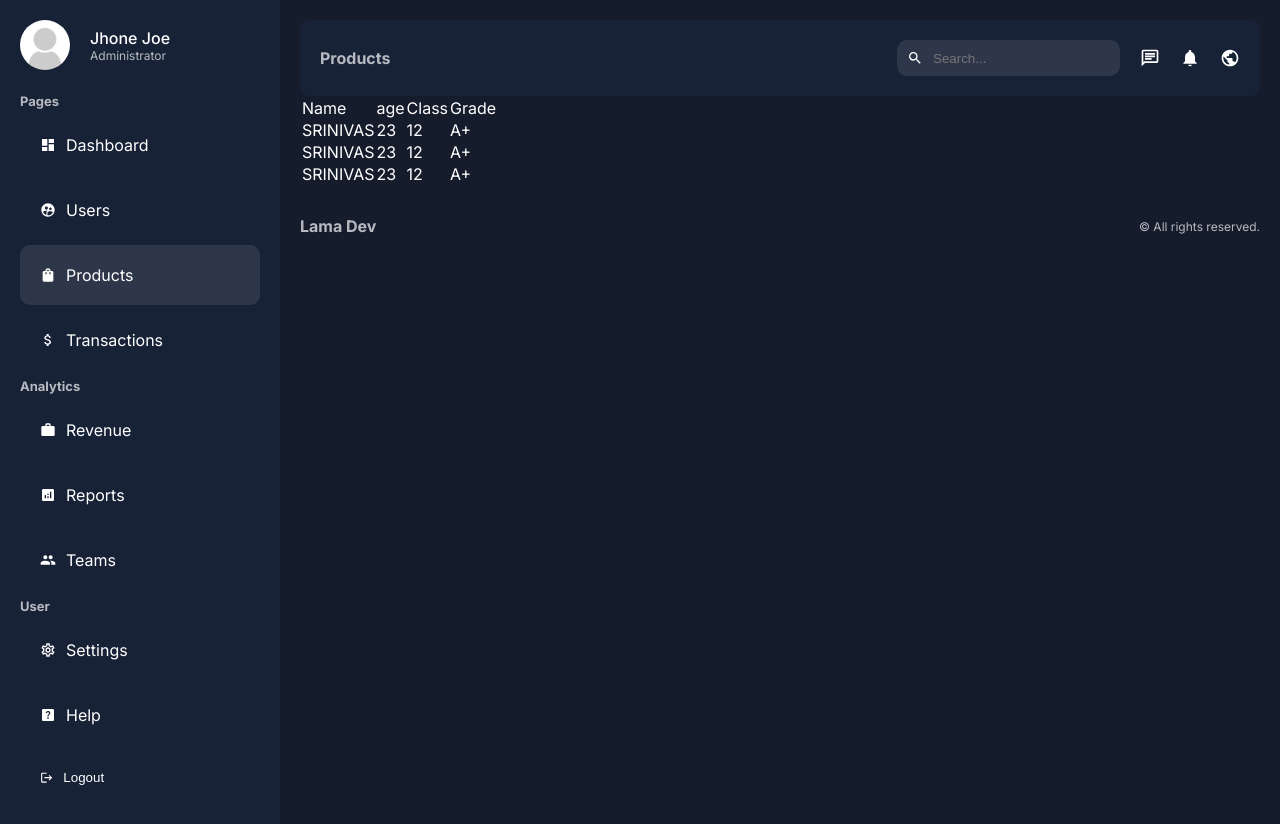
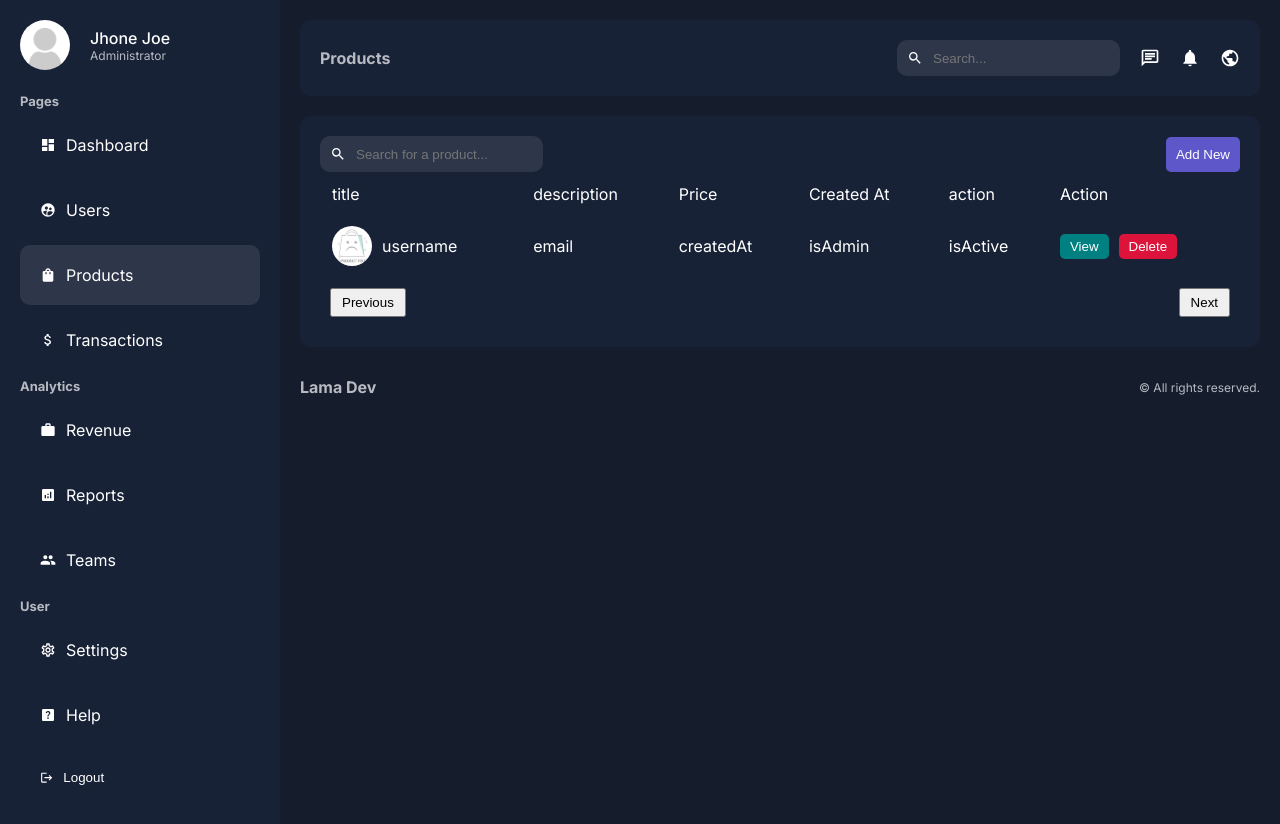
Before and after one commit to KolipakaSrinivas/Nextjs_Admin_Dashboard, a Next.js app: page /dashboard/products in a window 1280 px wide. Shown: the top 824 px of the page. Built offline with nearby package versions, Linux system fonts and the light colour scheme.

Commit message:
created adduserPage and addProduct and its routing

```diff
--- a/src/app/dashboard/products/page.jsx
+++ b/src/app/dashboard/products/page.jsx
@@ -1,38 +1,67 @@
 import React from 'react'
+import styles from '../../ui/dashboard/products/products.module.css'
+import Search from '@/app/ui/dashboard/search/search'
+import Pagination from '@/app/ui/dashboard/pagination/pagination'
+import Image from 'next/image'
+import Link from 'next/link'
 
 function Products() {
   return (
-    <div>
-      <table>
+    <div className={styles.container}>
+    <div className={styles.top}>
+      <Search placeholder="Search for a product..." />
+      <Link href={'/dashboard/products/add'}>
+        <button className={styles.addButton}>Add New</button>
+      </Link>
+    </div>
+    <table className={styles.table}>
       <thead>
         <tr>
-            <td>Name</td>
-            <td>age</td>
-            <td>Class</td>
-            <td>Grade</td>
+          <td>title</td>
+          <td>description</td>
+          <td>Price</td>
+          <td>Created At</td>
+          <td>action</td>
+          <td>Action</td>
         </tr>
       </thead>
       <tbody>
         <tr>
-            <td>SRINIVAS</td>
-            <td>23</td>
-            <td>12</td>
-            <td>A+</td>
-          </tr>
-          <tr>
-            <td>SRINIVAS</td>
-            <td>23</td>
-            <td>12</td>
-            <td>A+</td>
-          </tr>
-          <tr>
-            <td>SRINIVAS</td>
-            <td>23</td>
-            <td>12</td>
-            <td>A+</td>
+          <td>
+            <div className={styles.product}>
+              <Image
+                src={"/noproduct.jpg"}
+                alt=""
+                width={40}
+                height={40}
+                className={styles.productImage}
+              />
+              username
+            </div>
+          </td>
+          <td>email</td>
+          <td>createdAt</td>
+          <td>isAdmin </td>
+          <td>isActive</td>
+          <td>
+            <div className={styles.buttons}>
+              <Link href={'kk'}>
+                <button className={`${styles.button} ${styles.view}`}>
+                  View
+                </button>
+              </Link>
+              <form>
+                <input type="hidden" name="id" />
+                <button className={`${styles.button} ${styles.delete}`}>
+                  Delete
+                </button>
+              </form>
+            </div>
+          </td>
         </tr>
       </tbody>
     </table>
+    <Pagination/>
   </div>
   )
 }
--- a/src/app/dashboard/users/page.jsx
+++ b/src/app/dashboard/users/page.jsx
@@ -1,6 +1,7 @@
 import React from "react";
 import styles from "../../ui/dashboard/users/users.module.css";
 import Search from "@/app/ui/dashboard/search/search";
+import Pagination from "@/app/ui/dashboard/pagination/pagination";
 import Link from "next/link";
 import Image from "next/image";
 
@@ -9,7 +10,7 @@ function UsersPage() {
     <div className={styles.container}>
       <div className={styles.top}>
         <Search placeholder="Search for a user..." />
-        <Link href={'ww'}>
+        <Link href={'/dashboard/users/add'}>
           <button className={styles.addButton}>Add New</button>
         </Link>
       </div>
@@ -60,7 +61,7 @@ function UsersPage() {
           </tr>
         </tbody>
       </table>
-      {/* <Pagination count={count} /> */}
+      <Pagination/>
     </div>
   );
 }
--- /dev/null
+++ b/src/app/ui/dashboard/pagination/Pagination.jsx
@@ -0,0 +1,13 @@
+import React from "react";
+import styles from "./pagination.module.css";
+
+function pagination() {
+  return (
+    <div className={styles.container}>
+      <button className={styles.button}>Previous</button>
+      <button className={styles.button}>Next</button>
+    </div>
+  );
+}
+
+export default pagination;
--- /dev/null
+++ b/src/app/ui/dashboard/pagination/pagination.module.css
@@ -0,0 +1,14 @@
+.container{
+    padding: 10px;
+    display: flex;
+    justify-content: space-between;
+  }
+
+  .button{
+    padding: 5px 10px;
+    cursor: pointer;
+  }
+
+  .button:disabled{
+    cursor: not-allowed;
+  }
--- /dev/null
+++ b/src/app/ui/dashboard/products/addproduct/addproduct.module.css
@@ -0,0 +1,41 @@
+.container {
+    background-color: var(--bgSoft);
+    padding: 20px;
+    border-radius: 10px;
+    margin-top: 20px;
+  }
+
+  .form {
+    display: flex;
+    flex-wrap: wrap;
+    justify-content: space-between;
+  }
+
+  .form input,
+  .form textarea,
+  .form select {
+    padding: 30px;
+    background-color: var(--bg);
+    color: var(--text);
+    border: 2px solid #2e374a;
+    border-radius: 5px;
+    margin-bottom: 30px;
+  }
+
+  .form input, .form select {
+    width: 45%;
+  }
+
+  .form textarea{
+    width: 100%;
+  }
+
+  .form button{
+    width: 100%;
+    padding: 30px;
+    background-color: teal;
+    color: var(--text);
+    border: none;
+    border-radius: 5px;
+    cursor: pointer;
+  }
--- a/src/app/ui/dashboard/products/products.module.css
+++ b/src/app/ui/dashboard/products/products.module.css
@@ -0,0 +1,61 @@
+.container{
+    background-color: var(--bgSoft);
+    padding: 20px;
+    border-radius: 10px;
+    margin-top: 20px;
+  }
+
+  .top{
+    display: flex;
+    align-items: center;
+    justify-content: space-between;
+  }
+
+  .addButton{
+    padding: 10px;
+    background-color: #5d57c9;
+    color: var(--text);
+    border: none;
+    border-radius: 5px;
+    cursor: pointer;
+  }
+
+  .table{
+    width: 100%;
+  }
+
+  .table td{
+    padding: 10px;
+  }
+
+  .product{
+    display: flex;
+    align-items: center;
+    gap: 10px;
+  }
+
+  .productImage{
+    border-radius: 50%;
+    object-fit: cover;
+  }
+
+  .buttons{
+    display: flex;
+    gap: 10px;
+  }
+
+  .button{
+    padding: 5px 10px;
+    border-radius: 5px;
+    color: var(--text);
+    border: none;
+    cursor: pointer;
+  }
+
+  .view{
+    background-color: teal;
+  }
+
+  .delete{
+    background-color: crimson;
+  }
--- /dev/null
+++ b/src/app/ui/dashboard/users/addUser/addUser.module.css
@@ -0,0 +1,41 @@
+.container {
+    background-color: var(--bgSoft);
+    padding: 20px;
+    border-radius: 10px;
+    margin-top: 20px;
+  }
+
+  .form {
+    display: flex;
+    flex-wrap: wrap;
+    justify-content: space-between;
+  }
+
+  .form input,
+  .form textarea,
+  .form select {
+    padding: 30px;
+    background-color: var(--bg);
+    color: var(--text);
+    border: 2px solid #2e374a;
+    border-radius: 5px;
+    margin-bottom: 30px;
+  }
+
+  .form input, .form select {
+    width: 45%;
+  }
+
+  .form textarea{
+    width: 100%;
+  }
+
+  .form button{
+    width: 100%;
+    padding: 30px;
+    background-color: teal;
+    color: var(--text);
+    border: none;
+    border-radius: 5px;
+    cursor: pointer;
+  }
```
Also changed, not shown: src/app/dashboard/products/add/page.jsx (added, +32 -0 lines), src/app/dashboard/users/add/page.jsx (added, +43 -0 lines). Lines whose indentation alone changed are shown as unchanged.
